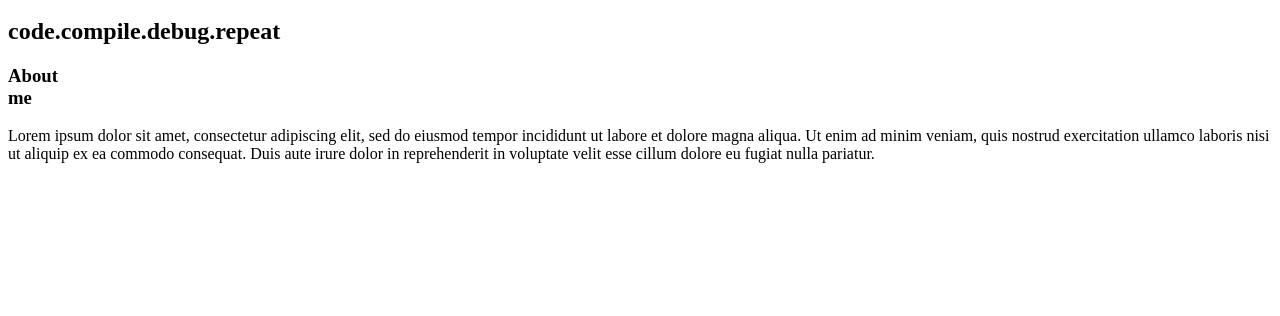
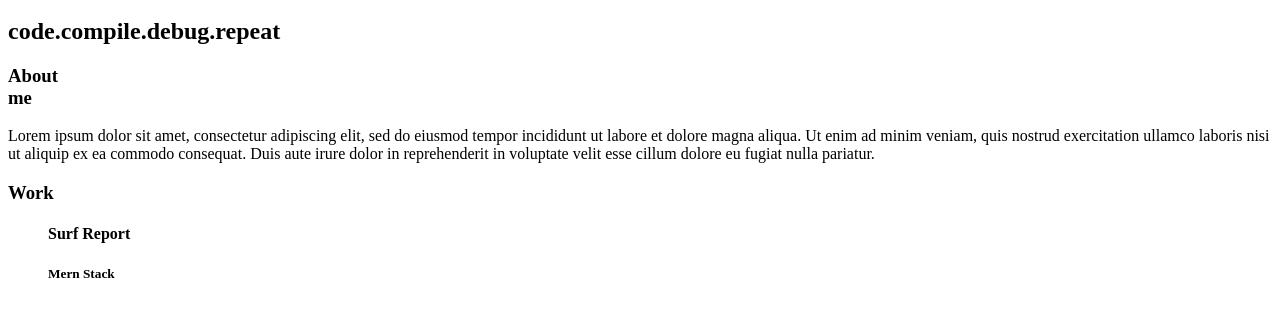
Before and after one commit to wolldog/project-portfolio, a plain HTML site: page index.html in a window 1280 px wide. Shown: the part 154-470 px from the top of the page. Drawn offline with Linux system fonts and the light colour scheme.

Commit message:
Add 'Work' heading, image container and caption.

```diff
--- a/index.html
+++ b/index.html
@@ -37,6 +37,18 @@
                 Lorem ipsum dolor sit amet, consectetur adipiscing elit, sed do eiusmod tempor incididunt ut labore et dolore magna aliqua. Ut enim ad minim veniam, quis nostrud exercitation ullamco laboris nisi ut aliquip ex ea commodo consequat. Duis aute irure dolor in reprehenderit in voluptate velit esse cillum dolore eu fugiat nulla pariatur.
             </p>
         </div>
+        <!-- 'Work' heading -->
+        <div class="headings-column" id="work">
+            <h3>Work</h3>
+        </div>
+        <!-- Main project image container and link -->
+        <figure class="main-project" alt="Longboard surfer on a wave at sunset">
+            <a class="invisible-link" href="./assets/html/coming soon.html"></a>
+            <figcaption>
+                <h4>Surf Report</h4>
+                <h5>Mern Stack</h5>
+            </figcaption>
+        </figure>
 
     </main>
     <footer>
```
